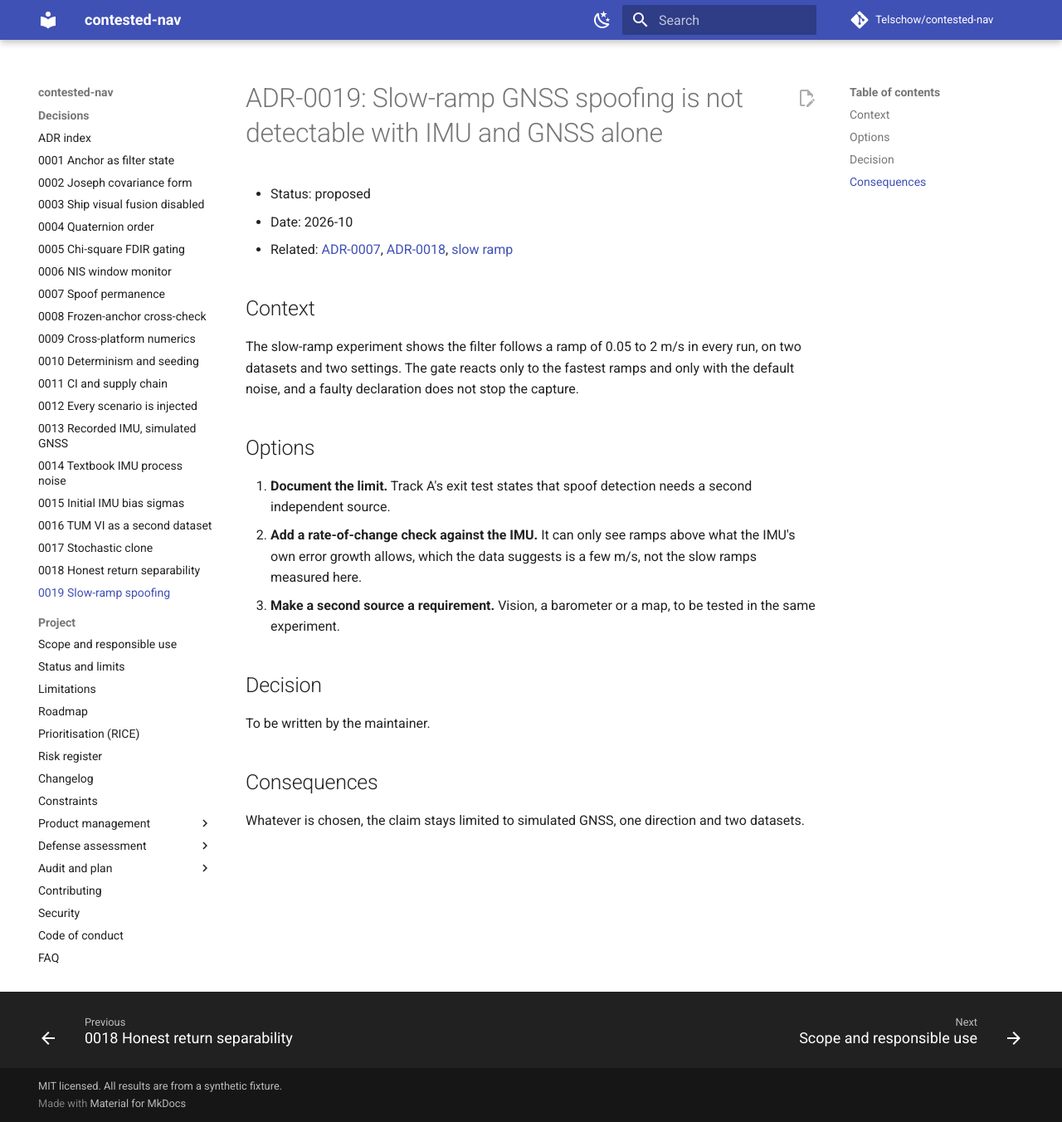
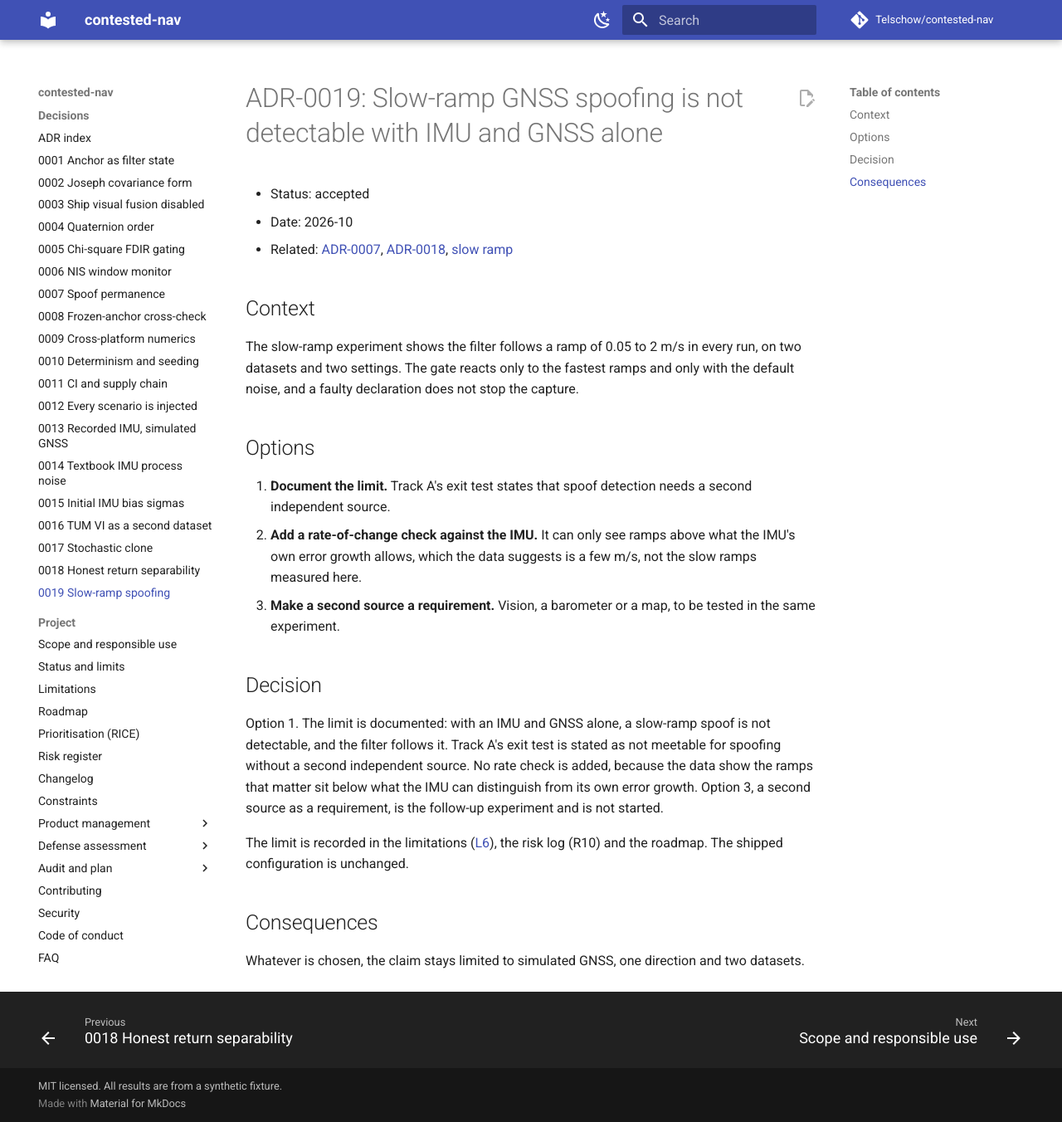
Before and after one commit to Telschow/contested-nav, an MkDocs documentation site: the page built from docs/adr/0019-slow-ramp-spoofing.md, in a window 1280 px wide and 1352 px high. Shown: the whole window at 83% size. Built offline with MkDocs 1.6.1 and Material for MkDocs 9.7.7, drawn with Linux system fonts in a browser that asks for light colours; comment, search, counter and statistics services are not loaded.

Commit message:
docs: accept ADR-0019 and record the slow-ramp limit in the limitations, risk log and roadmap
Co-Authored-By: Claude Sonnet 5.5 <noreply@anthropic.com>

```diff
--- a/docs/adr/0019-slow-ramp-spoofing.md
+++ b/docs/adr/0019-slow-ramp-spoofing.md
@@ -1,6 +1,6 @@
 # ADR-0019: Slow-ramp GNSS spoofing is not detectable with IMU and GNSS alone
 
-- Status: proposed
+- Status: accepted
 - Date: 2026-10
 - Related: [ADR-0007](0007-spoof-permanence-hysteresis.md), [ADR-0018](0018-honest-return-separability.md), [slow ramp](../slow_ramp.md)
 
@@ -19,7 +19,13 @@ does not stop the capture.
 
 ## Decision
 
-To be written by the maintainer.
+Option 1. The limit is documented: with an IMU and GNSS alone, a slow-ramp spoof is not detectable, and the
+filter follows it. Track A's exit test is stated as not meetable for spoofing without a second independent source.
+No rate check is added, because the data show the ramps that matter sit below what the IMU can distinguish from its
+own error growth. Option 3, a second source as a requirement, is the follow-up experiment and is not started.
+
+The limit is recorded in the limitations ([L6](../defense/LIMITATIONS.md)), the risk log (R10) and the roadmap.
+The shipped configuration is unchanged.
 
 ## Consequences
 
```
Also changed, not shown: CHANGELOG.md (+2 -2 lines), RISKS.md (+2 -1 lines), ROADMAP.md (+1 -1 lines), docs/adr/index.md (+1 -1 lines), docs/defense/LIMITATIONS.md (+5 -0 lines), docs/slow_ramp.md (+2 -2 lines).
